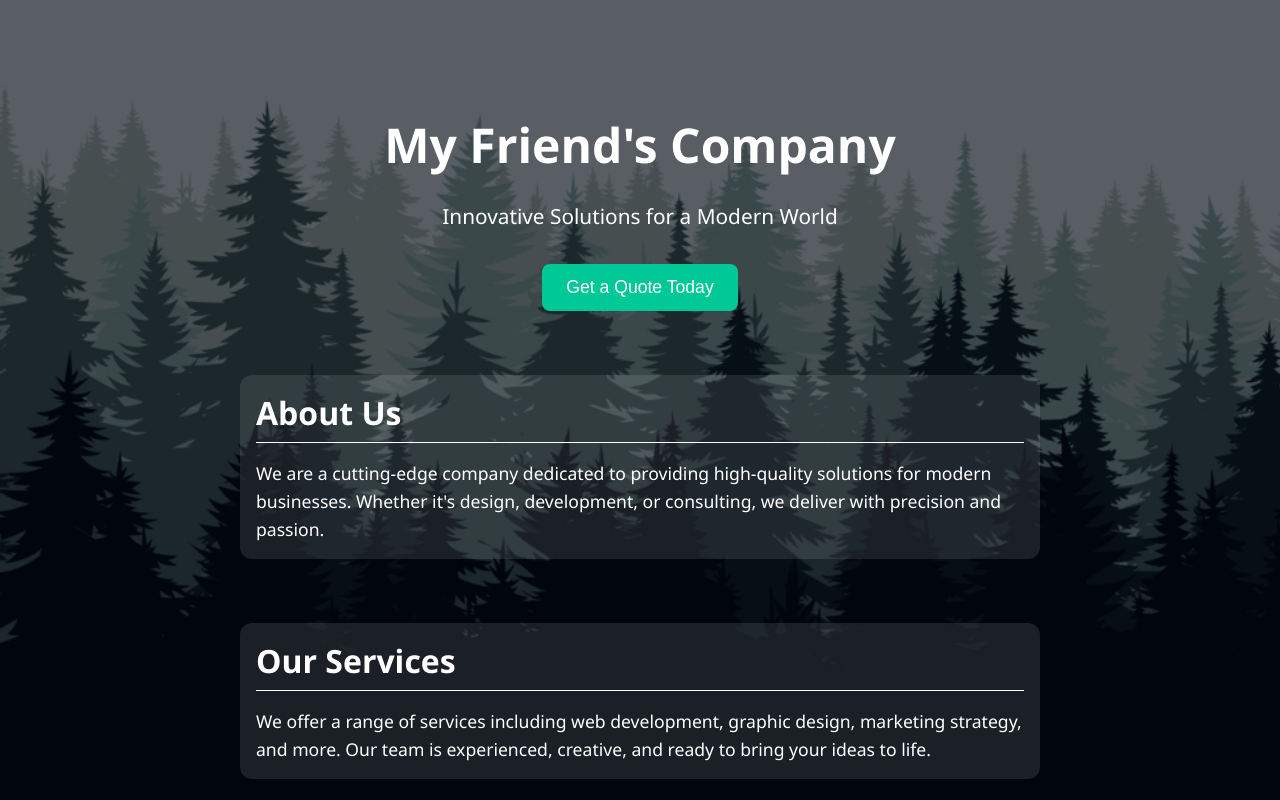
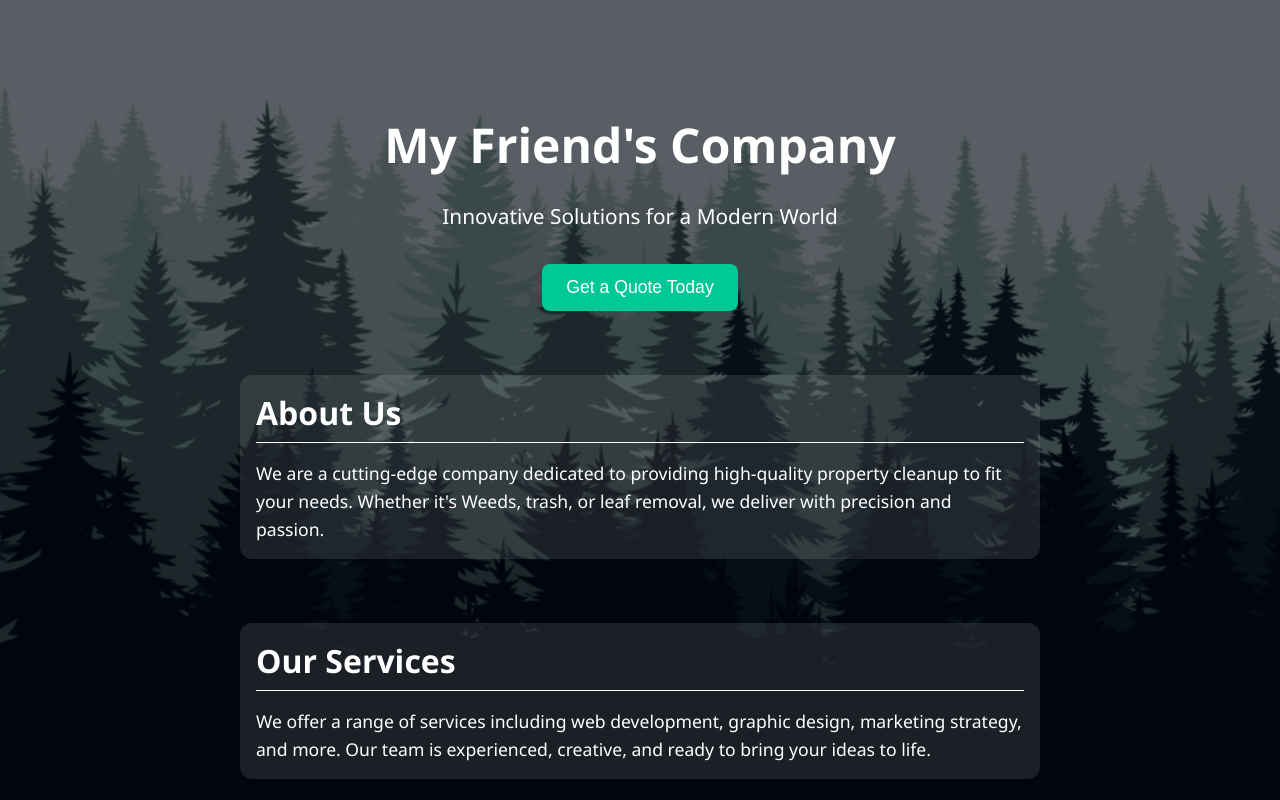
Before and after one commit to SolarPandora184/TC-Weed-Abaitment, a plain HTML site: page index.html in a window 1280 px wide. Shown: the top 800 px of the page. Drawn offline with Linux system fonts and the light colour scheme.

Commit message:
Update index.html

```diff
--- a/index.html
+++ b/index.html
@@ -170,7 +170,7 @@
 
     <section>
       <h2>About Us</h2>
-      <p>We are a cutting-edge company dedicated to providing high-quality solutions for modern businesses. Whether it's design, development, or consulting, we deliver with precision and passion.</p>
+      <p>We are a cutting-edge company dedicated to providing high-quality property cleanup to fit your needs. Whether it's Weeds, trash, or leaf removal, we deliver with precision and passion.</p>
     </section>
 
     <section>
```
